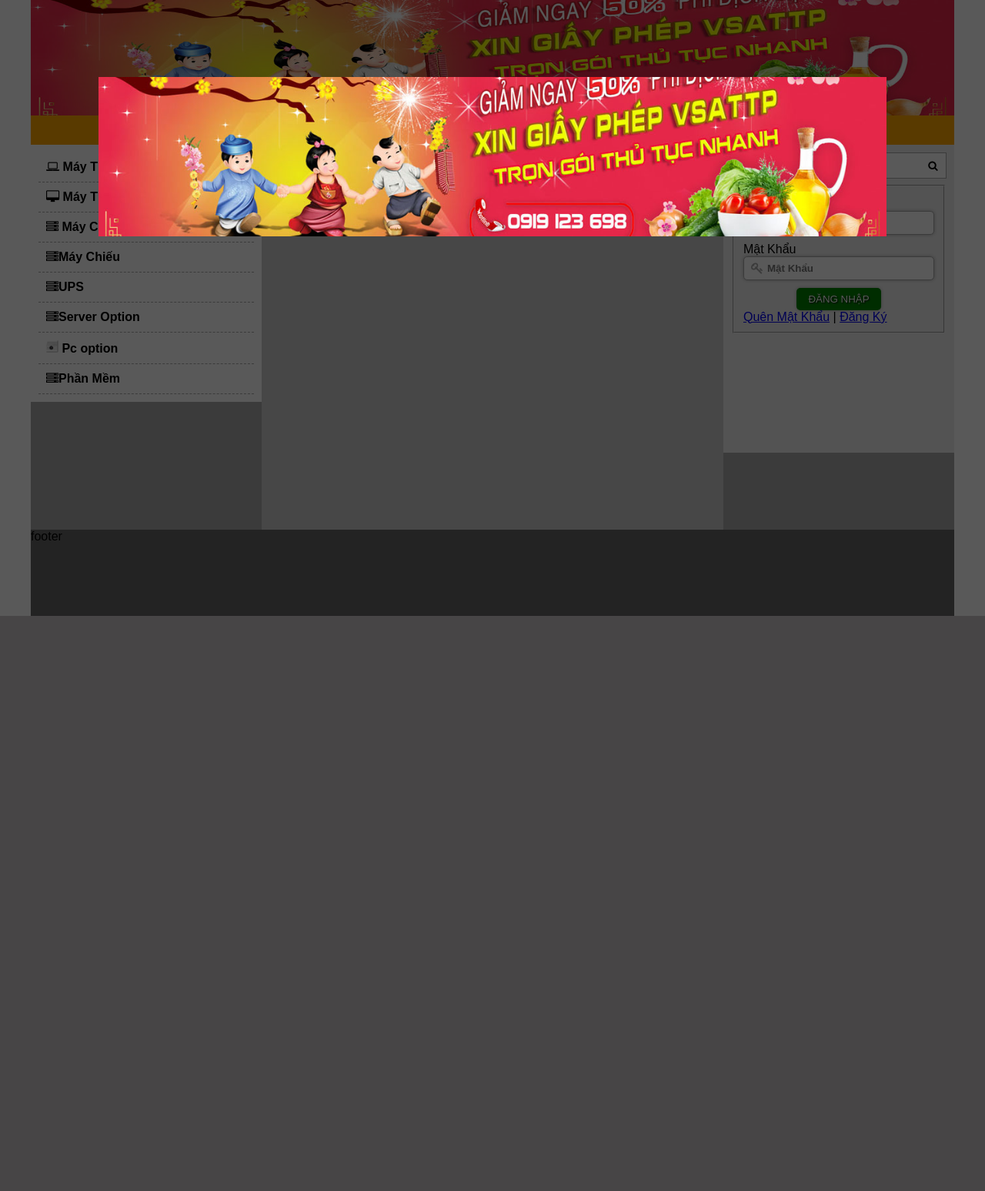
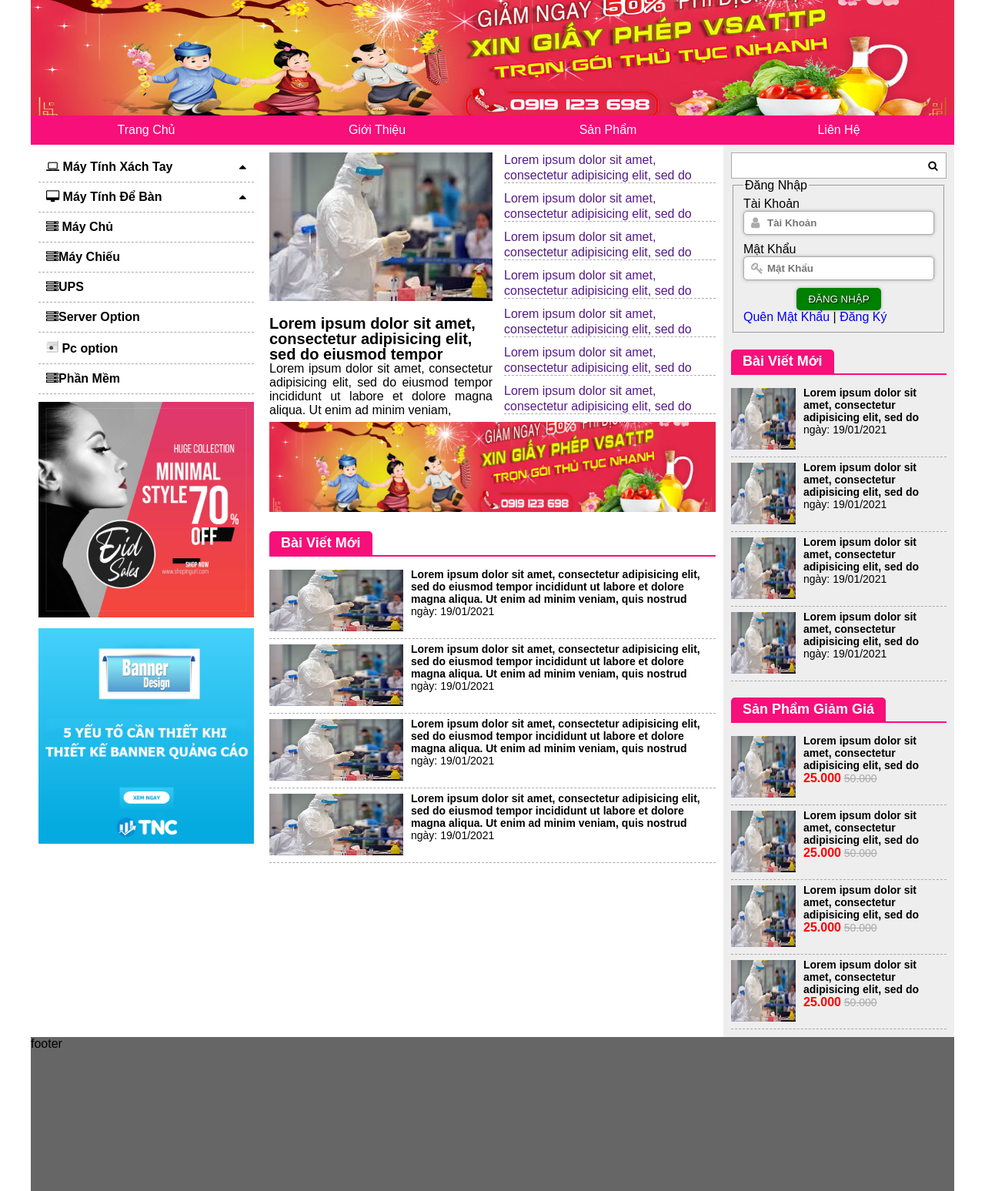
Before and after one commit to namdongvando/php246-27012020, a PHP site: page /HocCss/index.html in a window 1280 px wide. Shown: the whole page at 77% size. Before the commit the page ends 800 px from the top, so only its background shows below. Run offline with PHP 8.4, Linux system fonts and the light colour scheme.

Commit message:
Buổi 5
css TT

```diff
--- a/Code/HocCss/index.html
+++ b/Code/HocCss/index.html
@@ -9,6 +9,9 @@
 
 	<div class="ThongBao" >
 			<div class="NoiDungThongBao" >
+				<button style="float: right;" >
+					<i class="fa fa-times" ></i>
+				</button>
 				<img src="./public/img/banner.jpg" alt="">
 			</div>
 	</div>
@@ -23,9 +26,24 @@
 			<nav class="Menu">
 			    <ul>
 			        <li><a href="#">Trang Chủ</a></li><!--
-			     --><li><a href="#">Giới Thiệu</a></li><!--
-			     --><li><a href="#">Sản Phẩm</a></li><!--
-			     --><li><a href="#">Liên Hệ</a></li>
+			     --><li><a href="#">Giới Thiệu</a>
+					<ul>
+			     	    <li><a href="#">Về Công Ty</a> </li>
+			     	    <li><a href="#">Câu Chuyện Của Chúng TÔi</a> </li>
+			     	    <li><a href="#">Tầm Nhình</a> </li>
+			     	    <li><a href="#">Sứ Mệnh</a> </li>
+			     	</ul>
+			     </li><!--
+			     -->
+			     <li><a href="#">Sản Phẩm</a>
+			     	<ul>
+			     	    <li><a href="#">Laptop</a> </li>
+			     	    <li><a href="#">Desktop</a> </li>
+			     	    <li><a href="#">PC</a> </li>
+			     	    <li><a href="#">Server</a> </li>
+			     	</ul>
+			     </li>
+			      <li><a href="#">Liên Hệ</a></li>
 			    </ul>
 			</nav>
 		</div>
@@ -73,13 +91,219 @@
 
 					    </ul>
 					</nav>
+					<div class="QuangCaoTrai" >
+						<a href="#">
+							<img  src="./public/img/bannerquangcao1.jpg" alt="">
+						</a>
+
+						<a href="#">
+							<img src="./public/img/bannerquangcao2.png" alt="">
+						</a>
+					</div>
+					<div class="couter" >
+
+					</div>
+			</div>
+			<div class="center">
+				<div class="TinHot">
+					<div class="TinHot-Trai">
+						<div class="TinTuc">
+							<a href="">
+							<img src="./public/img/baiviet.jfif" alt="">
+							</a>
+							<a href="">
+								<h2>Lorem ipsum dolor sit amet, consectetur adipisicing elit, sed do eiusmod
+								tempor incididunt ut labore et dolore magna aliqua.
+							</h2>
+							</a>
+							<p>
+								Lorem ipsum dolor sit amet, consectetur adipisicing elit, sed do eiusmod
+								tempor incididunt ut labore et dolore magna aliqua. Ut enim ad minim veniam,
+							</p>
+
+						</div>
+					</div>
+					<div class="TinHot-Phai">
+						<ul>
+							<li>
+							    	<a href="">
+							    		<h3>Lorem ipsum dolor sit amet, consectetur adipisicing elit, sed do eiusmod
+							    tempor incididunt ut labore et dolore magna aliqua.
+									</h3>
+								</a>
+							</li>
+							<li>
+							    	<a href="">
+							    		<h3>Lorem ipsum dolor sit amet, consectetur adipisicing elit, sed do eiusmod
+							    tempor incididunt ut labore et dolore magna aliqua.
+									</h3>
+								</a>
+							</li>
+						    <li>
+							    	<a href="">
+							    		<h3>Lorem ipsum dolor sit amet, consectetur adipisicing elit, sed do eiusmod
+							    tempor incididunt ut labore et dolore magna aliqua.
+									</h3>
+								</a>
+							</li>
+							<li>
+							    	<a href="">
+							    		<h3>Lorem ipsum dolor sit amet, consectetur adipisicing elit, sed do eiusmod
+							    tempor incididunt ut labore et dolore magna aliqua.
+									</h3>
+								</a>
+							</li>
+							<li>
+							    	<a href="">
+							    		<h3>Lorem ipsum dolor sit amet, consectetur adipisicing elit, sed do eiusmod
+							    tempor incididunt ut labore et dolore magna aliqua.
+									</h3>
+								</a>
+							</li>
+							<li>
+							    	<a href="">
+							    		<h3>Lorem ipsum dolor sit amet, consectetur adipisicing elit, sed do eiusmod
+							    tempor incididunt ut labore et dolore magna aliqua.
+									</h3>
+								</a>
+							</li>
+							<li>
+							    	<a href="">
+							    		<h3>Lorem ipsum dolor sit amet, consectetur adipisicing elit, sed do eiusmod
+							    tempor incididunt ut labore et dolore magna aliqua.
+									</h3>
+								</a>
+							</li>
+
+						</ul>
+					</div>
+
+				</div>
+
+				<div class="QuangCaoCenter">
+					<a href="">
+						<img src="./public/img/banner.jpg" alt="">
+					</a>
+				</div>
+
+				<div class="BaiVietMoi" >
+					<div class="BaiVietMoi-title" >
+						<h2><span>Bài Viết Mới</span></h2>
+					</div>
+					<ul>
+					    <li>
+					    	<div class="imgContent">
+					    		<a href="#">
+					    			<img src="./public/img/baiviet.jfif" alt="bai viet">
+					    		</a>
+
+					    	</div>
+					    	<div class="titleContent">
+					    		<a href="#">
+						    		<h3>
+						    			Lorem ipsum dolor sit amet, consectetur adipisicing elit, sed do eiusmod
+						    			tempor incididunt ut labore et dolore magna aliqua. Ut enim ad minim veniam,
+						    			quis nostrud exercitation ullamco laboris nisi ut aliquip ex ea commodo
+						    			consequat. Duis aute irure dolor in reprehenderit in voluptate velit esse
+						    			cillum dolore eu fugiat nulla pariatur. Excepteur sint occaecat cupidatat non
+						    			proident, sunt in culpa qui officia deserunt mollit anim id est laborum.
+						    		</h3>
+					    		</a>
+					    		<p>
+					    			ngày: 19/01/2021
+					    		</p>
+					    	</div>
+
+					    </li>
+					    <li>
+					    	<div class="imgContent">
+					    		<a href="#">
+					    			<img src="./public/img/baiviet.jfif" alt="bai viet">
+					    		</a>
+
+					    	</div>
+					    	<div class="titleContent">
+					    		<a href="#">
+						    		<h3>
+						    			Lorem ipsum dolor sit amet, consectetur adipisicing elit, sed do eiusmod
+						    			tempor incididunt ut labore et dolore magna aliqua. Ut enim ad minim veniam,
+						    			quis nostrud exercitation ullamco laboris nisi ut aliquip ex ea commodo
+						    			consequat. Duis aute irure dolor in reprehenderit in voluptate velit esse
+						    			cillum dolore eu fugiat nulla pariatur. Excepteur sint occaecat cupidatat non
+						    			proident, sunt in culpa qui officia deserunt mollit anim id est laborum.
+						    		</h3>
+					    		</a>
+					    		<p>
+					    			ngày: 19/01/2021
+					    		</p>
+					    	</div>
+
+					    </li>
+					    <li>
+					    	<div class="imgContent">
+					    		<a href="#">
+					    			<img src="./public/img/baiviet.jfif" alt="bai viet">
+					    		</a>
+
+					    	</div>
+					    	<div class="titleContent">
+					    		<a href="#">
+						    		<h3>
+						    			Lorem ipsum dolor sit amet, consectetur adipisicing elit, sed do eiusmod
+						    			tempor incididunt ut labore et dolore magna aliqua. Ut enim ad minim veniam,
+						    			quis nostrud exercitation ullamco laboris nisi ut aliquip ex ea commodo
+						    			consequat. Duis aute irure dolor in reprehenderit in voluptate velit esse
+						    			cillum dolore eu fugiat nulla pariatur. Excepteur sint occaecat cupidatat non
+						    			proident, sunt in culpa qui officia deserunt mollit anim id est laborum.
+						    		</h3>
+					    		</a>
+					    		<p>
+					    			ngày: 19/01/2021
+					    		</p>
+					    	</div>
+
+					    </li>
+					    <li>
+					    	<div class="imgContent">
+					    		<a href="#">
+					    			<img src="./public/img/baiviet.jfif" alt="bai viet">
+					    		</a>
+
+					    	</div>
+					    	<div class="titleContent">
+					    		<a href="#">
+						    		<h3>
+						    			Lorem ipsum dolor sit amet, consectetur adipisicing elit, sed do eiusmod
+						    			tempor incididunt ut labore et dolore magna aliqua. Ut enim ad minim veniam,
+						    			quis nostrud exercitation ullamco laboris nisi ut aliquip ex ea commodo
+						    			consequat. Duis aute irure dolor in reprehenderit in voluptate velit esse
+						    			cillum dolore eu fugiat nulla pariatur. Excepteur sint occaecat cupidatat non
+						    			proident, sunt in culpa qui officia deserunt mollit anim id est laborum.
+						    		</h3>
+					    		</a>
+					    		<p>
+					    			ngày: 19/01/2021
+					    		</p>
+					    	</div>
+
+					    </li>
+
+
+					</ul>
+				</div>
 
 			</div>
-			<div class="center">center</div>
 			<div class="right">
 				<div class="">
 					<form action="" method="get" class="formSearch" >
-						<input type="text" name="keyword">
+						<input autocomplete="off" type="text" list="cars" name="keyword">
+						<datalist id="cars">
+						  <option>Volvo</option>
+						  <option>Saab</option>
+						  <option>Mercedes</option>
+						  <option>Audi</option>
+						</datalist>
+
 						<button><i class="fa fa-search" ></i></button>
 					</form>
 
@@ -105,6 +329,202 @@
 					<a href="#">Đăng Ký</a>
 
 				</fieldset>
+
+				<!-- bai viet moi nhat -->
+				<div class="BaiVietMoi" >
+					<div class="BaiVietMoi-title" >
+						<h2><span>Bài Viết Mới</span></h2>
+					</div>
+					<ul>
+					    <li>
+					    	<div class="imgContent">
+					    		<a href="#">
+					    			<img src="./public/img/baiviet.jfif" alt="bai viet">
+					    		</a>
+
+					    	</div>
+					    	<div class="titleContent">
+					    		<a href="#">
+						    		<h3>
+						    			Lorem ipsum dolor sit amet, consectetur adipisicing elit, sed do eiusmod
+						    			tempor incididunt ut labore et dolore magna aliqua. Ut enim ad minim veniam,
+						    			quis nostrud exercitation ullamco laboris nisi ut aliquip ex ea commodo
+						    			consequat. Duis aute irure dolor in reprehenderit in voluptate velit esse
+						    			cillum dolore eu fugiat nulla pariatur. Excepteur sint occaecat cupidatat non
+						    			proident, sunt in culpa qui officia deserunt mollit anim id est laborum.
+						    		</h3>
+					    		</a>
+					    		<p>
+					    			ngày: 19/01/2021
+					    		</p>
+					    	</div>
+
+					    </li>
+					    <li>
+					    	<div class="imgContent">
+					    		<a href="#">
+					    			<img src="./public/img/baiviet.jfif" alt="bai viet">
+					    		</a>
+
+					    	</div>
+					    	<div class="titleContent">
+					    		<a href="#">
+						    		<h3>
+						    			Lorem ipsum dolor sit amet, consectetur adipisicing elit, sed do eiusmod
+						    			tempor incididunt ut labore et dolore magna aliqua. Ut enim ad minim veniam,
+						    			quis nostrud exercitation ullamco laboris nisi ut aliquip ex ea commodo
+						    			consequat. Duis aute irure dolor in reprehenderit in voluptate velit esse
+						    			cillum dolore eu fugiat nulla pariatur. Excepteur sint occaecat cupidatat non
+						    			proident, sunt in culpa qui officia deserunt mollit anim id est laborum.
+						    		</h3>
+					    		</a>
+					    		<p>
+					    			ngày: 19/01/2021
+					    		</p>
+					    	</div>
+
+					    </li>
+					    <li>
+					    	<div class="imgContent">
+					    		<a href="#">
+					    			<img src="./public/img/baiviet.jfif" alt="bai viet">
+					    		</a>
+
+					    	</div>
+					    	<div class="titleContent">
+					    		<a href="#">
+						    		<h3>
+						    			Lorem ipsum dolor sit amet, consectetur adipisicing elit, sed do eiusmod
+						    			tempor incididunt ut labore et dolore magna aliqua. Ut enim ad minim veniam,
+						    			quis nostrud exercitation ullamco laboris nisi ut aliquip ex ea commodo
+						    			consequat. Duis aute irure dolor in reprehenderit in voluptate velit esse
+						    			cillum dolore eu fugiat nulla pariatur. Excepteur sint occaecat cupidatat non
+						    			proident, sunt in culpa qui officia deserunt mollit anim id est laborum.
+						    		</h3>
+					    		</a>
+					    		<p>
+					    			ngày: 19/01/2021
+					    		</p>
+					    	</div>
+
+					    </li>
+					    <li>
+					    	<div class="imgContent">
+					    		<a href="#">
+					    			<img src="./public/img/baiviet.jfif" alt="bai viet">
+					    		</a>
+
+					    	</div>
+					    	<div class="titleContent">
+					    		<a href="#">
+						    		<h3>
+						    			Lorem ipsum dolor sit amet, consectetur adipisicing elit, sed do eiusmod
+						    			tempor incididunt ut labore et dolore magna aliqua. Ut enim ad minim veniam,
+						    			quis nostrud exercitation ullamco laboris nisi ut aliquip ex ea commodo
+						    			consequat. Duis aute irure dolor in reprehenderit in voluptate velit esse
+						    			cillum dolore eu fugiat nulla pariatur. Excepteur sint occaecat cupidatat non
+						    			proident, sunt in culpa qui officia deserunt mollit anim id est laborum.
+						    		</h3>
+					    		</a>
+					    		<p>
+					    			ngày: 19/01/2021
+					    		</p>
+					    	</div>
+
+					    </li>
+
+
+					</ul>
+				</div>
+				<div class="BaiVietMoi" >
+					<div class="BaiVietMoi-title" >
+						<h2><span>Sản Phẩm Giảm Giá</span></h2>
+					</div>
+					<ul>
+					    <li>
+					    	<div class="imgContent">
+					    		<a href="#">
+					    			<img src="./public/img/baiviet.jfif" alt="bai viet">
+					    		</a>
+
+					    	</div>
+					    	<div class="titleContent">
+					    		<a href="#">
+						    		<h3>
+						    			Lorem ipsum dolor sit amet, consectetur adipisicing elit, sed do eiusmod
+						    		</h3>
+					    		</a>
+					    		<p>
+					    			<span class="gia" >25.000</span>
+					    			<span class="giaCu" >50.000</span>
+					    		</p>
+					    	</div>
+
+					    </li><li>
+					    	<div class="imgContent">
+					    		<a href="#">
+					    			<img src="./public/img/baiviet.jfif" alt="bai viet">
+					    		</a>
+
+					    	</div>
+					    	<div class="titleContent">
+					    		<a href="#">
+						    		<h3>
+						    			Lorem ipsum dolor sit amet, consectetur adipisicing elit, sed do eiusmod
+						    		</h3>
+					    		</a>
+					    		<p>
+					    			<span class="gia" >25.000</span>
+					    			<span class="giaCu" >50.000</span>
+					    		</p>
+					    	</div>
+
+					    </li><li>
+					    	<div class="imgContent">
+					    		<a href="#">
+					    			<img src="./public/img/baiviet.jfif" alt="bai viet">
+					    		</a>
+
+					    	</div>
+					    	<div class="titleContent">
+					    		<a href="#">
+						    		<h3>
+						    			Lorem ipsum dolor sit amet, consectetur adipisicing elit, sed do eiusmod
+						    		</h3>
+					    		</a>
+					    		<p>
+					    			<span class="gia" >25.000</span>
+					    			<span class="giaCu" >50.000</span>
+					    		</p>
+					    	</div>
+
+					    </li><li>
+					    	<div class="imgContent">
+					    		<a href="#">
+					    			<img src="./public/img/baiviet.jfif" alt="bai viet">
+					    		</a>
+
+					    	</div>
+					    	<div class="titleContent">
+					    		<a href="#">
+						    		<h3>
+						    			Lorem ipsum dolor sit amet, consectetur adipisicing elit, sed do eiusmod
+						    		</h3>
+					    		</a>
+					    		<p>
+					    			<span class="gia" >25.000</span>
+					    			<span class="giaCu" >50.000</span>
+					    		</p>
+					    	</div>
+
+					    </li>
+
+
+
+					</ul>
+				</div>
+
+
 			</div>
 		</div>
 
--- a/Code/HocCss/public/css/style.css
+++ b/Code/HocCss/public/css/style.css
@@ -1,5 +1,13 @@
+:root{
+	--color: #444;
+	--bg: #f70f7a;
+	--colorbg:#fff;
+}
 *{
 	box-sizing: border-box;
+}
+a{
+	text-decoration: none;
 }
 body{
 	font-family: sans-serif;
@@ -8,12 +16,12 @@ body{
 }
 .container{
 	width: 1200px;
-	background: #aaa;
+
 	margin: auto;
 }
 .container .header{
 	height: 150px;
-	background: green;
+	background: var(--bg);
 }
 .container .Content .left{
 	padding: 10px;
@@ -24,7 +32,7 @@ body{
 }
 .container .Content .center{
 	width: 600px;
-	background: #ccc;
+
 	min-height: 500px;
 	float: left;
 	padding:  10px;
@@ -41,6 +49,28 @@ body{
 	min-height: 200px;
 	background: #666;
 }
+.Menu ul li:hover ul{
+	display: block;
+}
+/* ul cap 2 */
+
+.Menu ul ul{
+	z-index: 9999;
+	display: none;
+	position: absolute;
+	top: 100%;
+	left: 0px;
+	background: #aaa;
+}
+.Menu ul li{
+	position: relative;
+}
+/* the a cap 2*/
+.Menu ul li ul li a{
+	min-width: 300px;
+	background: var(--bg);
+	text-align: left;
+}
 .Menu ul{
 		list-style-type: none;
 		margin: 0px;
@@ -54,7 +84,7 @@ body{
 	/* bỏ gạch Chân*/
 	text-decoration: none;
 	/*màu chữ */
-	color: green;
+	color: var(--colorbg);
 	/* hiển thị bằng li */
 	display: block;
 	/*cho chữ ra giữa*/
@@ -66,7 +96,7 @@ body{
 	background: blue;
 }
 .Menu{
-	background: orange;
+	background: var(--bg);
 }
 .LeftMenu ul{
 		list-style-type:  none;
@@ -160,6 +190,7 @@ border: 1px solid #aaa;
 	height: 100%;
 	background: #000000a6;
 	z-index: 999;
+	display: none;
 }
 .ThongBao .NoiDungThongBao{
 
@@ -168,6 +199,130 @@ border: 1px solid #aaa;
 	margin-top: 100px;
 }
 .ThongBao .NoiDungThongBao img{
-max-width: 100%;
-margin: auto;
+	max-width: 100%;
+	margin: auto;
+	display: block;
 }
+.BaiVietMoi{
+	margin-top: 20px;
+}
+.BaiVietMoi ul{
+	list-style-type: none;
+	margin: 0;
+	padding: 0;
+}
+.BaiVietMoi ul .imgContent{
+	width: 30%;
+}
+
+.BaiVietMoi ul .imgContent img{
+	width: 100%;
+	height: 80px;
+	margin-top: 2px;
+}
+.BaiVietMoi ul .titleContent{
+	width: 70%;
+	padding-left: 10px;
+}
+.BaiVietMoi ul .titleContent h3{
+	margin:0;
+	font-size: 14px;
+	line-height: 16px;
+	text-align: left;
+	height: 48px;
+	overflow: hidden;
+	color: #000;
+
+}
+.BaiVietMoi ul .titleContent p{
+	margin: 0px;
+	font-size: 14px;
+}
+.BaiVietMoi ul .titleContent a{
+	text-decoration: none;
+}
+.BaiVietMoi ul li{
+display: flex;
+border-bottom: 1px dashed #aaa;
+padding-bottom: 5px;
+padding-top: 5px;
+}
+.BaiVietMoi-title h2{
+	border-bottom: 2px solid var(--bg);
+	margin: 0px;
+	margin-bottom: 10px;
+}
+.BaiVietMoi-title h2 span{
+	background-color: var(--bg);
+	padding: 5px 15px;
+	font-size: 18px;
+	display: inline-block;
+	color: #fff;
+	border-top-right-radius: 5px;
+	border-top-left-radius: 5px;
+}
+.BaiVietMoi ul .titleContent p .gia{
+	color: red;
+	font-size: 16px;
+	font-weight: bold;
+}
+.BaiVietMoi ul .titleContent p .giaCu{
+	color: #aaa;
+	text-decoration: line-through;
+}
+.QuangCaoTrai {
+	margin-top: 10px;
+}
+.QuangCaoTrai img
+{
+	max-width: 100%;
+	margin-bottom: 10px;
+}
+
+.TinHot{
+	display: flex;
+}
+.TinHot-Trai,.TinHot-Phai{
+	width: 50%;
+}
+.TinHot-Trai .TinTuc img{
+	width: 100%;
+}
+.TinHot-Trai .TinTuc h2:hover{
+	color: #444;
+}
+.TinHot-Trai .TinTuc h2{
+	margin: 0px;
+	color: #000;
+	font-size: 20px;
+	text-align: left;
+	height: 60px;
+	overflow: hidden;
+	line-height: 20px;
+	margin-top: 15px;
+}
+.TinHot-Trai .TinTuc p{
+	margin: 0px;
+	text-align: justify;
+}
+.TinHot-Phai ul{
+	list-style-type: none;
+	margin: 0px;
+	padding: 0px;
+}
+.TinHot-Phai{
+	padding-left: 15px;
+}
+.TinHot-Phai ul li a h3{
+	margin: 0px;
+	font-size: 16px;
+	font-weight: normal;
+	border-bottom: 1px dashed #aaa;
+	line-height: 20px;
+	height: 40px;
+	overflow: hidden;
+	margin-bottom: 10px;
+}
+.QuangCaoCenter img{
+	max-width: 100%;
+}
```
Also changed, not shown: Code/HocCss/public/img/baiviet.jfif (added), Code/HocCss/public/img/baiviet1.jfif (added), Code/HocCss/public/img/bannerquangcao1.jpg (added), Code/HocCss/public/img/bannerquangcao2.png (added).
